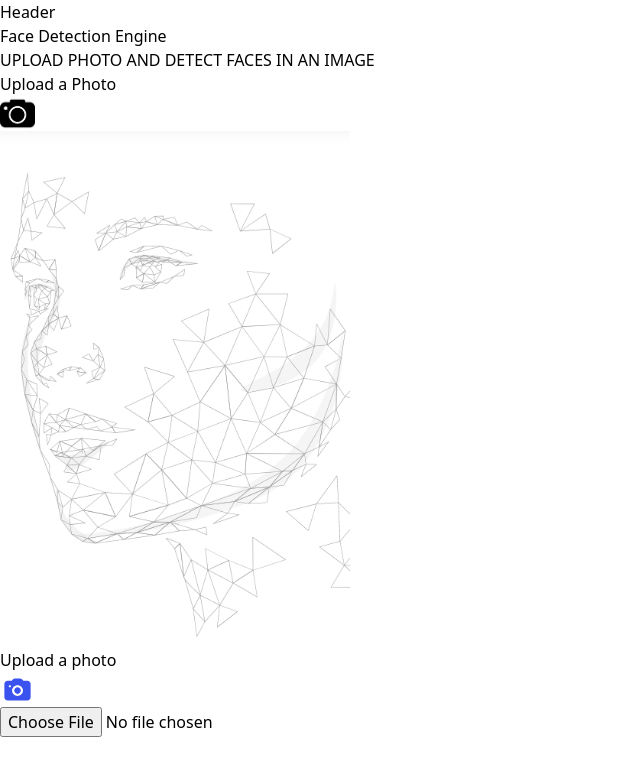
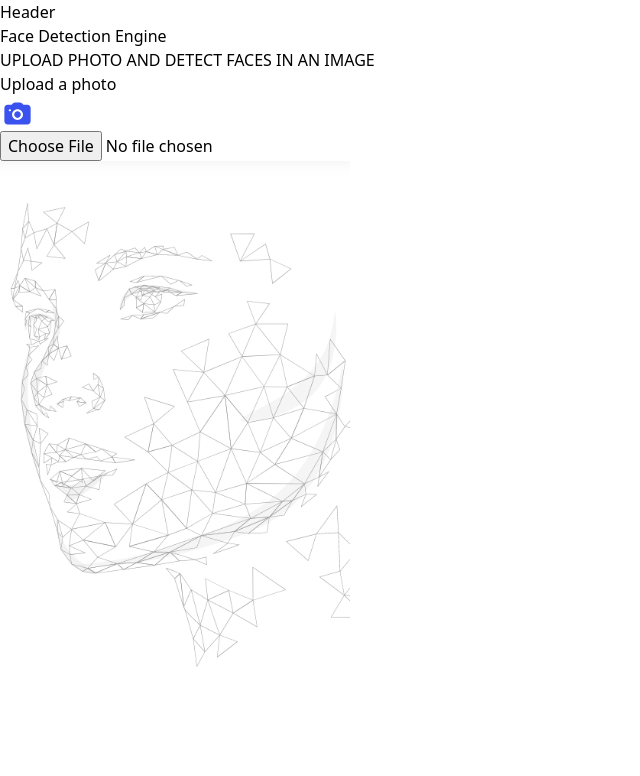
Before and after one commit to knosei/Face-Detection-Site, a React (Vite) app: page / in a window 1280 px wide. Shown: the top 776 px of the page, without its empty margins (0-640 px from the left). Built offline with nearby package versions, Linux system fonts and the light colour scheme.

Commit message:
set new dimensions for upload container

```diff
--- a/src/App.jsx
+++ b/src/App.jsx
@@ -1,18 +1,20 @@
 import React from 'react'
 import './index.css'
+import UploadContainer from './UploadContainer'
 
 
 const App = () => (
-  <div className='flex border border-blue-400 h-[500px] justify-between font-family:Jost'>
-    <div className='flex justify-center items-center flex-col border border-blue-400 w-[900px]  '>
+  <div className='flex border border-blue-400 h-[500px] justify-between font-family:Jost '>
+    <div className='flex justify-center items-center flex-col borde border-blue-400 w-[900px]  '>
       <h1 className='text-6xl font-bold underline decoration-yellow-300 decoration-[15px]'>Face Detection Engine</h1>
-      <p className='text-2xl mt-[40px]'>UPLOAD PHOTO AND DETECT FACES IN AN IMAGE </p>
-      <div className='flex rounded-full border border-black mt-[40px] w-[500px] h-[50px] justify-around ' input='file'>
+      <p className='text-2xl mt-[50px]'>UPLOAD PHOTO AND DETECT FACES IN AN IMAGE </p>
+      {/* <div className='flex rounded-full border border-black mt-[40px] w-[500px] h-[50px] justify-around ' input='file'>
         <p className='text-md mt-[10px] font-weight'>Upload a Photo</p>
         <img src='./camera.png' width='35px' height='25px' />
-      </div>
+      </div> */}
+      <UploadContainer />
     </div>
-    <div className='flex border border-blue-400'>
+    <div className='flex borde border-blue-400'>
       <img src='./facemesh.png' width='350px' height='00px' />
     </div>
   </div>
--- a/src/UploadContainer.jsx
+++ b/src/UploadContainer.jsx
@@ -32,7 +32,7 @@ const UploadContainer = () => {
     };
 
     return (
-    <div className="relative h-screen">
+        <div className="relativ h-scree mt-[30px] ">
             {/* {uploading && (
         <div className="absolute inset-0 flex justify-center items-center bg-gray-800 bg-opacity-50">
           <div className="bg-white p-4 rounded-lg text-center">
@@ -42,12 +42,12 @@ const UploadContainer = () => {
         </div>
       )} */}
             {showImageContainer && (
-        <div className="absolute inset-0 flex justify-center items-center bg-gray-800 bg-opacity-50 backdrop-blur-3xl">
-          <div className="bg-white p-4 rounded-lg text-center">
+                <div className="absolute inset-0 flex justify-center items-center bg-gray-800 bg-opacity-50 backdrop-blur-md  ">
+                    <div className="bg-white p-4 rounded-lg text-center w-[632px] h-[456px]">
                         <img
                             src={previewUrl}
                             alt="Uploaded Image"
-              className="w-100 h-100 mx-auto mb-4 rounded-full"
+                            className="w-100 h-100 mx-auto mb-4 rounded-full "
                         />
                         <p className="text-gray-600 mb-2">Image uploaded successfully!</p>
                         <div className="flex justify-center">
@@ -67,21 +67,21 @@ const UploadContainer = () => {
                     </div>
                 </div>
             )}
-      <div className="flex justify-center items-center h-screen">
-        <div className="bg-gray-00 p-4 rounded-full w-[500px] h-[50px] ">
+            <div className="flex justify-center items-center h-sceen">
+                <div className="bg-gray-00 p-4 rounded-full w-[650px] h-[50px] ">
                     <label
                         htmlFor="file-upload"
-            className="cursor-pointer flex justify-between items-center w-[500px] h-[50px] p-4 border border-dashe rounded-full border-gray-400 hover:border-blue-600"
+                        className="cursor-pointer flex justify-between items-center w-[650px] h-[50px] p-4 border border-dashe rounded-full border-gray-400 hover:border-blue-600"
                     >
-            {previewUrl ? (
+                        {/* {previewUrl ? (
                             <img src={previewUrl} alt="Preview" className="w-100 h-100 mx-auto" />
-            ) : (
+                        ) : ( */}
                             <>
-              <p className="text-gray-900 hover:text-blue-700">Upload a photo</p>
+                                <p className="text-gray-900 hover:text-blue-700 font-semibold">Upload a photo</p>
                                 <img src='./camera.svg' width='35px' height='25px' />
                             </>
 
-            )}
+                        {/* )} */}
                         <input
                             id="file-upload"
                             type="file"
--- a/src/main.jsx
+++ b/src/main.jsx
@@ -12,6 +12,6 @@ ReactDOM.createRoot(document.getElementById('root')).render(
     <Header />
     <App />
     {/* <Test /> */}
-    <UploadContainer />
+    {/* <UploadContainer /> */}
   </React.StrictMode>,
 )
```
Lines whose indentation alone changed are shown as unchanged.
